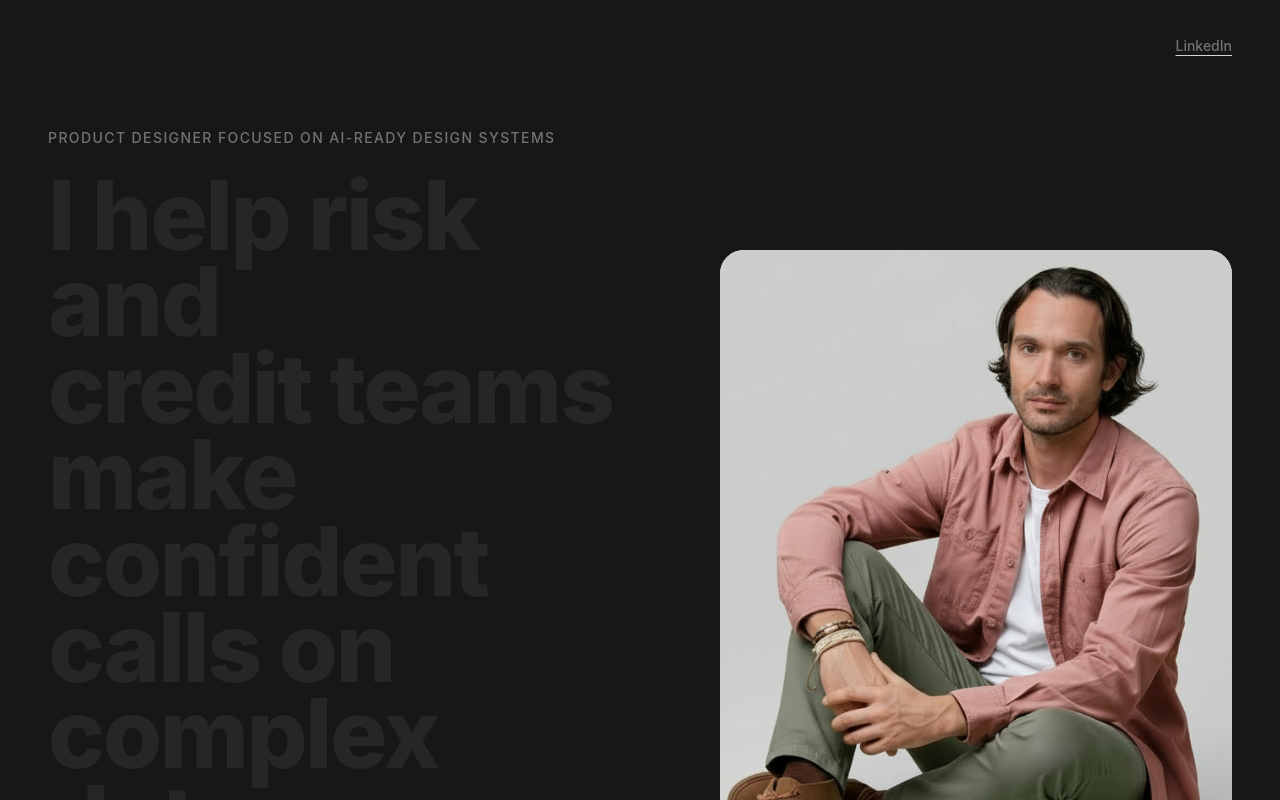
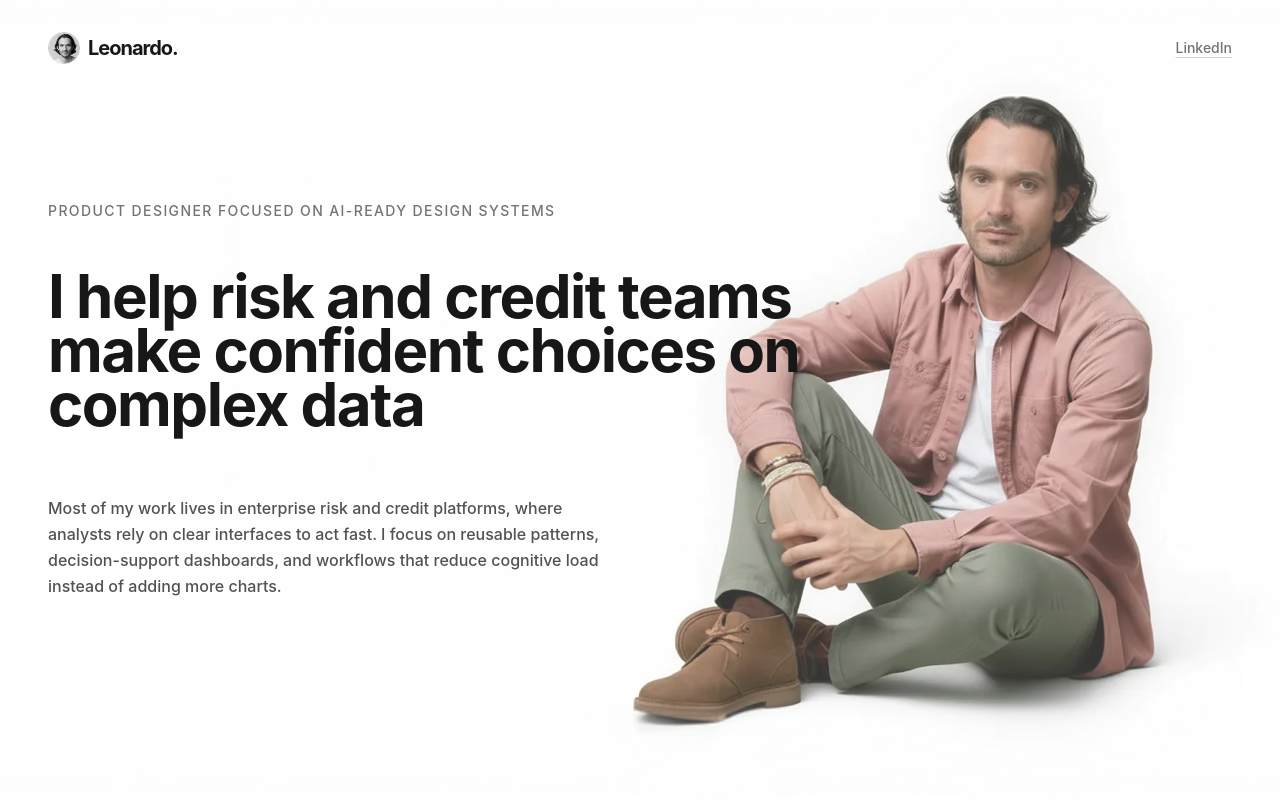
Before and after one commit to leonardodemurtas/portfolio-next, a Next.js app: page / in a window 1280 px wide. Shown: the top 800 px of the page. Built offline with nearby package versions, Linux system fonts and the light colour scheme.

Commit message:
hero fix and logo

```diff
--- a/app/components/Header.tsx
+++ b/app/components/Header.tsx
@@ -1,13 +1,25 @@
 
 import Link from "next/link";
+import Image from "next/image";
 
 export function Header() {
     return (
         <header className="absolute top-0 left-0 right-0 z-50 py-8 px-6 md:px-12">
             <div className="max-w-[90rem] mx-auto w-full flex items-center justify-between">
                 {/* Logo */}
-                <Link href="/" className="text-xl font-bold tracking-tighter text-neutral-900">
-                    Leonardo.
+                <Link href="/" className="flex items-center gap-2 group">
+                    <div className="relative w-8 h-8 overflow-hidden rounded-lg">
+                        <Image
+                            src="/logo.png"
+                            alt="Logo"
+                            fill
+                            className="object-contain"
+                            priority
+                        />
+                    </div>
+                    <span className="text-xl font-bold tracking-tighter text-neutral-900">
+                        Leonardo.
+                    </span>
                 </Link>
 
                 {/* Right Actions */}
--- a/app/components/Hero.tsx
+++ b/app/components/Hero.tsx
@@ -5,39 +5,36 @@ import Image from "next/image";
 
 export function Hero() {
     return (
-        <section className="pt-32 pb-20 px-6 md:px-12 min-h-[85vh] flex items-center max-w-[90rem] mx-auto">
-            <div className="w-full grid grid-cols-1 md:grid-cols-2 gap-12 items-center">
+        <section className="relative w-full h-screen max-h-[900px] flex items-center justify-start px-6">
+            <Image
+                src="/hero.jpg"
+                alt="Hero Background"
+                fill
+                className="object-cover object-center object-bottom -z-10"
+                priority
+            />
+            <div className="absolute inset-0 bg-white/20 -z-10" />
+            <div className="w-full x-full px-6 pt-0 flex items-start">
 
                 {/* Left Column: Content */}
-                <div className="space-y-8 animate-in fade-in slide-in-from-bottom-4 duration-700">
-                    <div className="space-y-6">
+                <div className="w-full max-w-[50rem] ">
+                    <div className="space-y-6 flex flex-col gap-6 mb-16">
                         <p className="text-neutral-500 text-sm font-medium tracking-[0.1em] uppercase">
                             Product Designer focused on AI-ready Design Systems
                         </p>
-                        <h1 className="text-5xl md:text-7xl lg:text-8xl font-extrabold tracking-tight text-neutral-800 leading-[0.9]">
-                            I help risk and <br className="hidden md:block" />
-                            credit teams make <br className="hidden md:block" />
-                            confident calls on <br className="hidden md:block" />
-                            complex data
+                        <h1 className="text-6xl font-bold tracking-tight text-neutral-900 leading-[0.9]">
+                            I help risk and credit teams <br className="hidden md:block" />
+                            make confident choices on complex data <br className="hidden md:block" />
                         </h1>
                     </div>
 
-                    <p className="max-w-xl text-lg text-neutral-500 leading-relaxed font-medium">
+                    <p className="max-w-xl pt-16text-lg text-neutral-600 leading-relaxed font-medium">
                         Most of my work lives in enterprise risk and credit platforms, where analysts rely on clear interfaces to act fast. I focus on reusable patterns, decision-support dashboards, and workflows that reduce cognitive load instead of adding more charts.
                     </p>
                 </div>
 
-                {/* Right Column: Image */}
-                <div className="relative aspect-[4/5] w-full max-w-lg mx-auto md:ml-auto md:mr-0 rounded-3xl overflow-hidden bg-neutral-100">
-                    <Image
-                        src="/hero-sitting.png"
-                        alt="Leonardo De Murtas"
-                        fill
-                        className="object-cover object-center"
-                        priority
-                        sizes="(max-width: 768px) 100vw, 50vw"
-                    />
-                </div>
+                {/* Right Column: Empty or transparent to show background */}
+                <div className="hidden md:block"></div>
             </div>
         </section>
     );
--- a/app/featured/design-system/page.tsx
+++ b/app/featured/design-system/page.tsx
@@ -11,7 +11,7 @@ export default function DesignSystemPage() {
             {/* 1. Hero Section */}
             <section className="relative h-[85vh] min-h-[600px] w-full bg-[#040B16] text-white overflow-hidden">
                 {/* Background Image Placeholder */}
-                <div className="absolute inset-0 bg-[radial-gradient(ellipse_at_50%_33%,rgba(4,11,22,0)_0%,rgba(4,11,22,1)_100%)] z-10" />
+
                 <div className="absolute inset-0 z-0 opacity-60">
                     <Image
                         src="/design-system-hero.png"
--- a/app/globals.css
+++ b/app/globals.css
@@ -1,7 +1,7 @@
 @import "tailwindcss";
 
 :root {
-  --background: #ffffff;
+  --background: #FEFEFD;
   --foreground: #171717;
 }
 
@@ -12,15 +12,8 @@
   --font-mono: var(--font-geist-mono);
 }
 
-@media (prefers-color-scheme: dark) {
-  :root {
-    --background: #0a0a0a;
-    --foreground: #ededed;
-  }
-}
-
 body {
-  background: var(--foreground);
+  background: var(--background);
   color: var(--foreground);
   font-family: "Inter", -apple-system, BlinkMacSystemFont, sans-serif;
 }
--- a/app/layout.tsx
+++ b/app/layout.tsx
@@ -35,12 +35,12 @@ export default function RootLayout({
         className={`${geistSans.variable} ${geistMono.variable} antialiased`}
         style={{
           fontFamily: '"Inter", -apple-system, BlinkMacSystemFont, sans-serif',
-          backgroundColor: 'var(--foreground)',
+          backgroundColor: 'var(--background)',
         }}
       >
-        <div className="min-h-screen flex flex-col">
+        <div className="w-full flex flex-col mx-auto ">
           <Header />
-          <main className="flex-grow">
+          <main className="flex-grow w-full mx-auto">
             {children}
           </main>
           <Footer />
```
Also changed, not shown: public/hero.jpg (added), public/logo.png (added).
